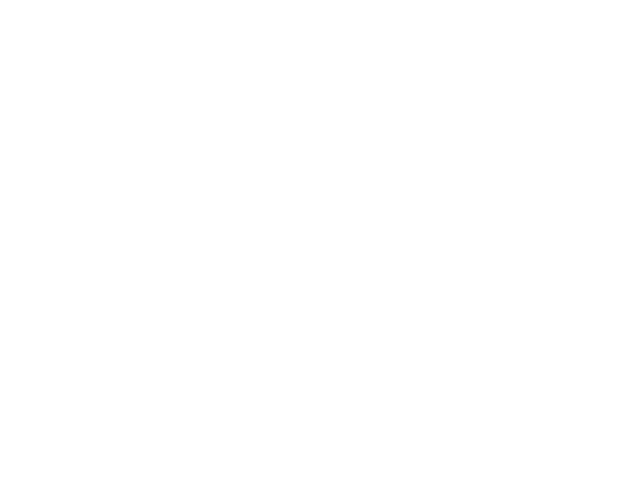
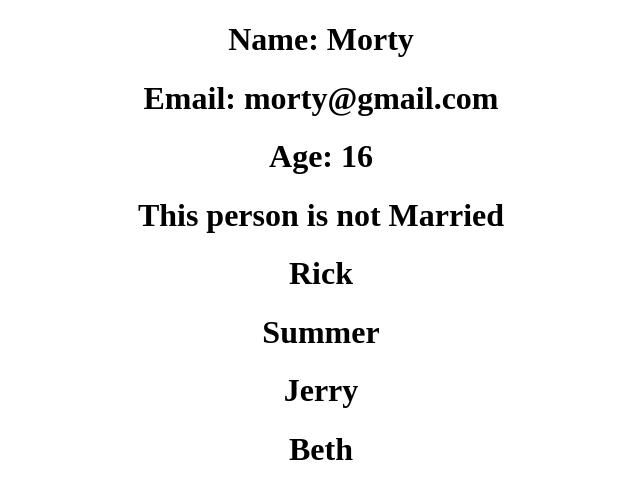
Before and after one commit to mishalkk/learn_react, a React (Create React App) app: page / in a window 1280 px wide. Shown: the top 498 px of the page, without its empty margins (319-959 px from the left). Built offline with nearby package versions, Linux system fonts and the light colour scheme.

Commit message:
type safety

```diff
--- a/package.json
+++ b/package.json
@@ -9,6 +9,7 @@
     "@testing-library/react": "^13.4.0",
     "@testing-library/user-event": "^13.5.0",
     "axios": "^1.3.3",
+    "prop-types": "^15.8.1",
     "react": "^18.2.0",
     "react-dom": "^18.2.0",
     "react-hook-form": "^7.43.3",
--- a/src/App.js
+++ b/src/App.js
@@ -1,9 +1,12 @@
 import './App.css';
+import { Person } from './components/Person';
 
 function App() {
 
   return (
     <div className="App">
+      <Person name="Morty" email="morty@gmail.com" age={16} isMarried={false}
+      friends={["Rick", "Summer", "Jerry", "Beth"]} />
     </div>
   );
 }
--- /dev/null
+++ b/src/components/Person.js
@@ -0,0 +1,24 @@
+import PropTypes from "prop-types";
+
+
+export const Person = (props) => {
+    return (
+        <div>
+            <h1>Name: {props.name}</h1>
+            <h1>Email: {props.email}</h1>
+            <h1>Age: {props.age}</h1>
+            <h1>This person {props.isMarried ? "is" : "is not"} Married</h1>
+            {props.friends.map((friend) => (
+                <h1>{friend}</h1>
+            ))}
+        </div>
+    );
+};
+
+Person.propTypes = {
+    name: PropTypes.string,
+    email: PropTypes.string,
+    age: PropTypes.number,
+    isMarried: PropTypes.bool,
+    friends: PropTypes.arrayOf(PropTypes.string)
+}
```
Also changed, not shown: learn.txt, 1 other file (tests, documents, lock files or other folders).
